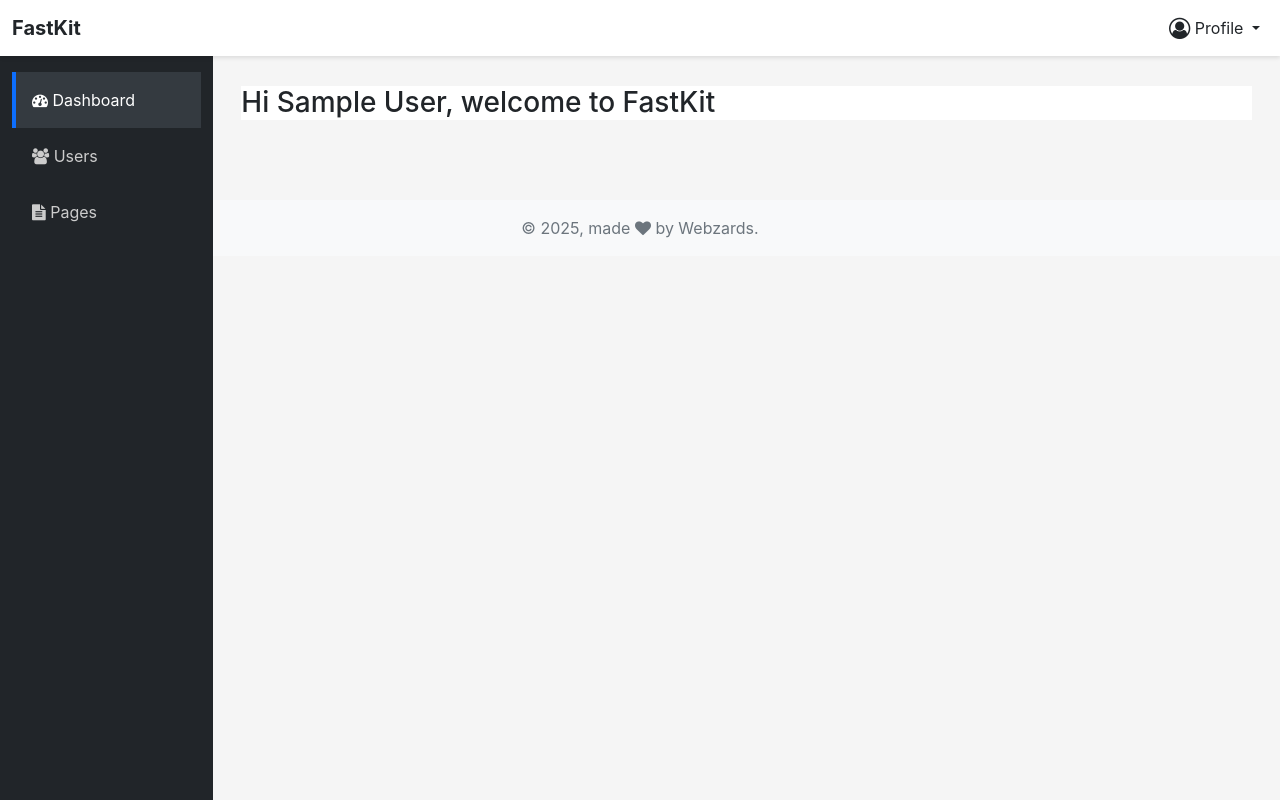
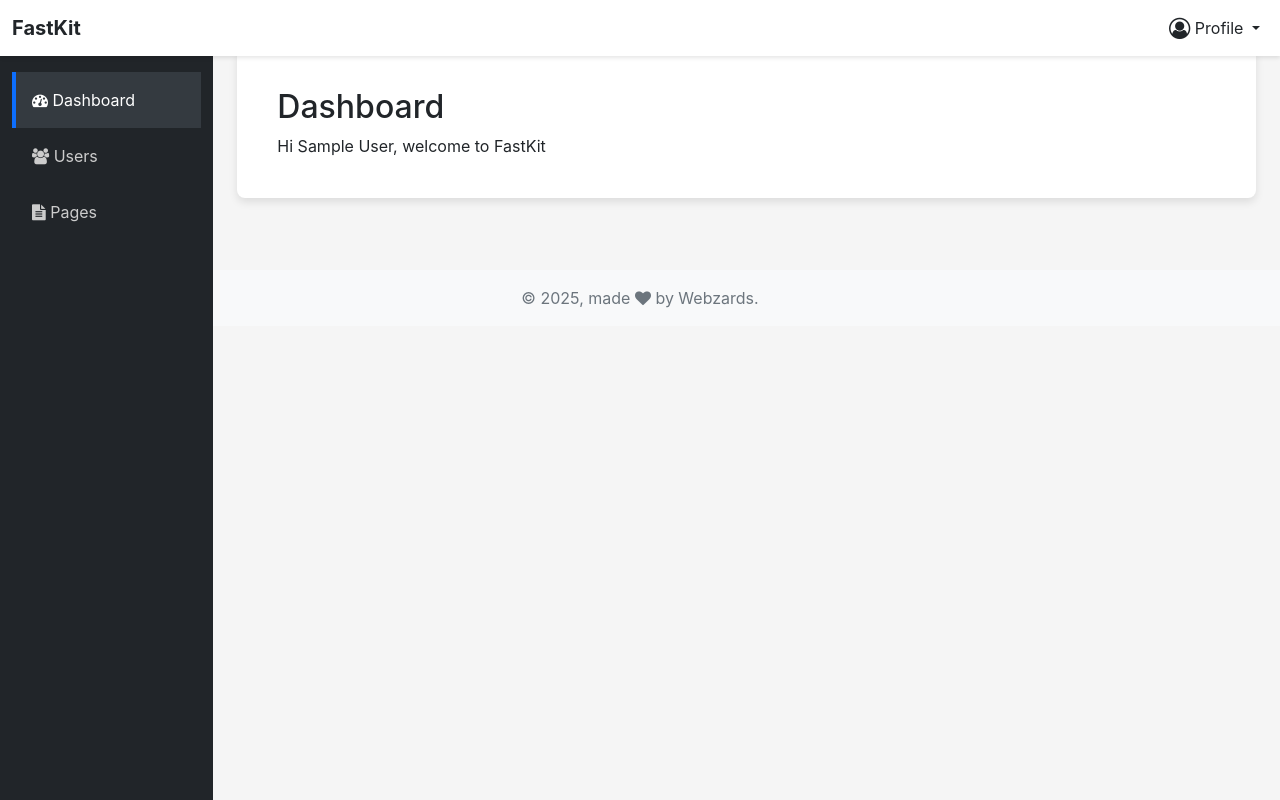
Before and after one commit to radomirbrkovic/fast-kit, a FastAPI app: page /admin/dashboard in a window 1280 px wide. Run offline with FastAPI, Linux system fonts and the light colour scheme; the visitor is signed in with stand-in values (Sample User, id 1); some libraries are stand-ins or nearby versions.

Commit message:
Bootstrap layout and dashboard

```diff
--- a/templates/admin/dashboard.html
+++ b/templates/admin/dashboard.html
@@ -1,9 +1,8 @@
 {% extends 'layout.html' %}
 {% set title = "Dashboard" %}
 {% block content %}
-<div class="flex-none w-full max-w-full px-3">
-    <div class="relative flex flex-col min-w-0 mb-6 break-words bg-white border-0 border-transparent border-solid shadow-xl dark:bg-slate-850 dark:shadow-dark-xl rounded-2xl bg-clip-border">
-        <h3>Hi {{ request.session['auth_name'] }}, welcome to {{ request.state.app_name }}</h3>
+    <h2 class="card-title">{{ title }}</h2>
+    <div class="card-text">
+        Hi {{ request.session['auth_name'] }}, welcome to {{ request.state.app_name }}
     </div>
-</div>
 {% endblock %}
--- a/templates/admin/layout.html
+++ b/templates/admin/layout.html
@@ -62,13 +62,17 @@
 
             <!-- Main Content Area -->
             <main class="col-md-9 ms-sm-auto col-lg-10 main-content p-4">
-                <h1 class="h2 mb-4">{{ title }}</h1>
+            <div class="row mt-4">
+                    <div class="col-12">
+                        <div class="card p-4">
+                            <div class="card-body">
 
-                <div class="row g-4">
-                   {% block content %}
-                    {% endblock %}
+                                   {% block content %}
+                                   {% endblock %}
+                            </div>
+                        </div>
+                    </div>
                 </div>
-
             </main>
         </div>
     </div>
```
